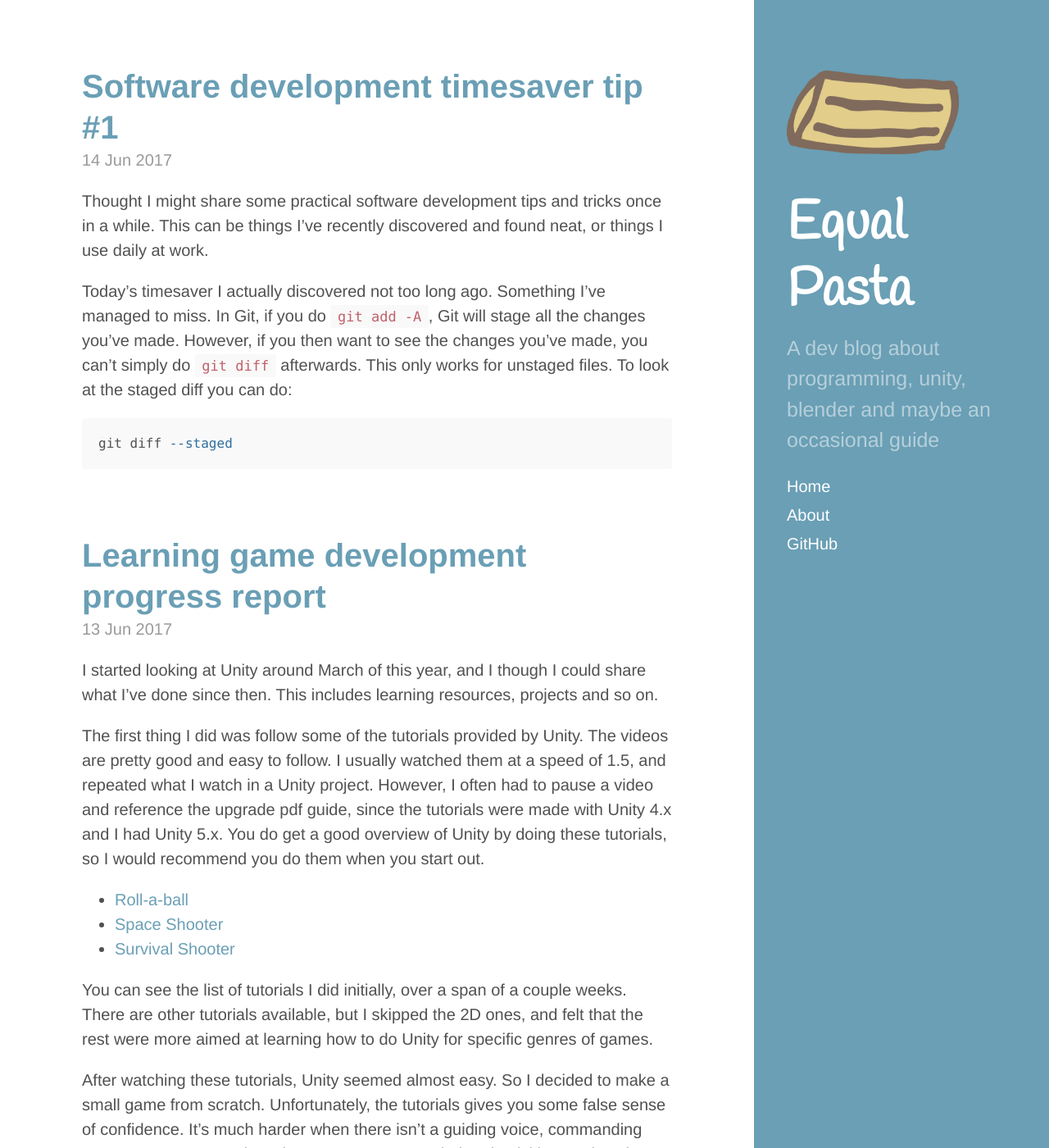
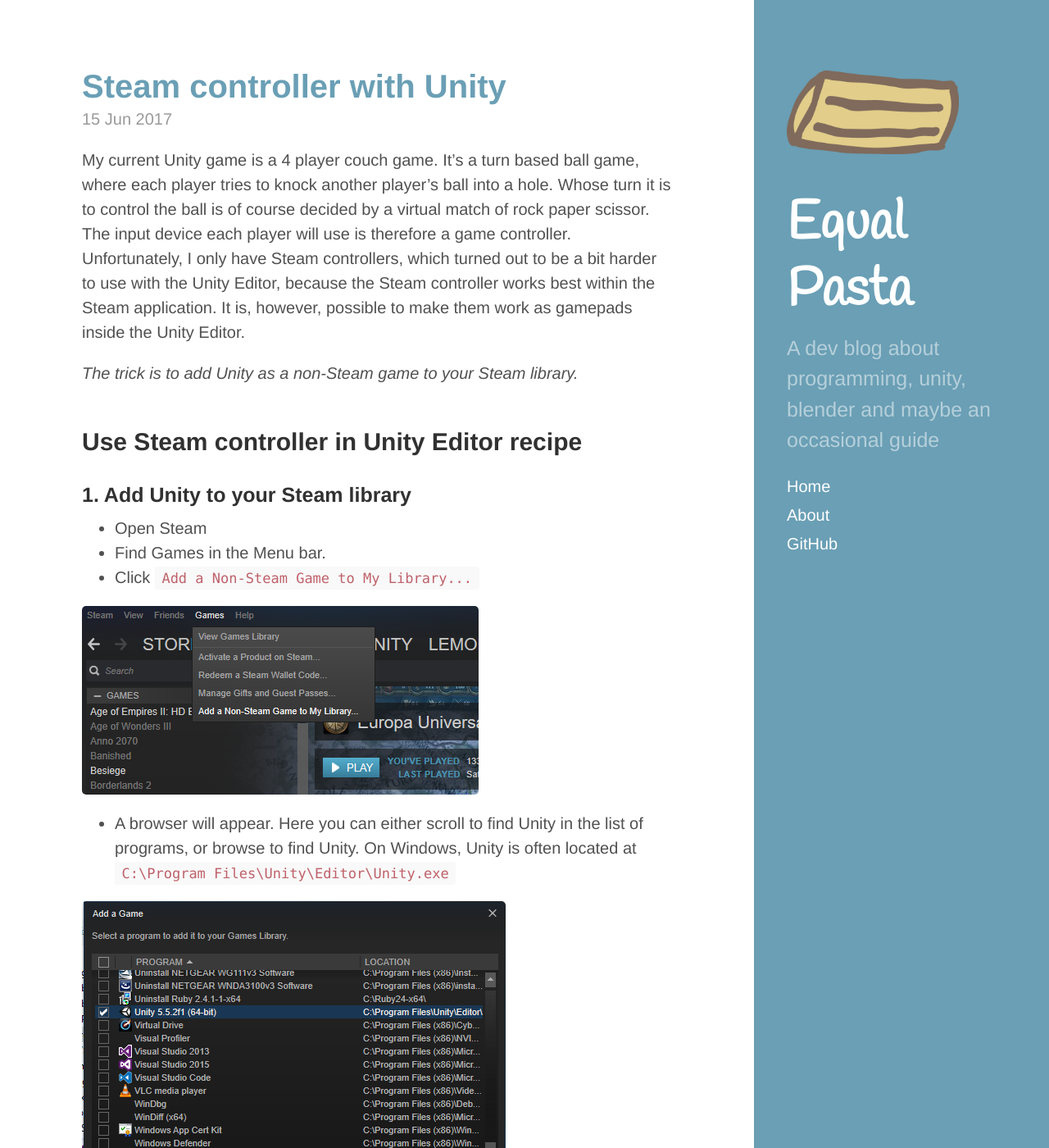
Before and after one commit to EqualPasta/blog, a Jekyll site: the page built from index.html, in a window 1280 px wide and 1400 px high. Shown: the whole window at 82% size. Built offline with Jekyll 4.4.1, drawn with Linux system fonts in a browser that asks for light colours; the list of posts is cut into pages by our own code; some of the changed text lies outside the part shown.

Commit message:
Post about steam controller and unity editor

```diff
--- a/_posts/2017/2017-06-13-game-dev-progress-report.markdown
+++ b/_posts/2017/2017-06-13-game-dev-progress-report.markdown
@@ -40,7 +40,7 @@
 * Tweaked around with physics
 * More advanced camera. Set new targets, rotate camera and zoom.
 
-![Golf game]({{ site.url }}/assets/game-dev-progress-report/golfgame.png)
+![Golf game](/assets/2017/game-dev-progress-report/golfgame.png)
 
 Lately, I've been trying to learn 3D modelling in Blender, because the *not-so-small-anymore* game requires some custom 3D props now. This is an almost new area for me, at least Blender is. Again I started by doing some tutorial videos on YouTube, but found them not helpful at all. Blender is confusing, especially when you start off with tutorials that assume some existing knowledge of blender's layout and shortcuts. I therefore, bought a heavily discounted Blender course at [Udemy](https://www.udemy.com/blendertutorial/learn/v4/overview). This is a comprehensive course, and contains, like, 48 hours of material. So, making a couple of simple 3D props, quickly evolved to a much bigger project.
 
--- /dev/null
+++ b/_posts/2017/2017-06-15-steam-controller-with-unity.markdown
@@ -0,0 +1,40 @@
+---
+layout: post
+title: Steam controller with Unity
+date: '2017-06-15 21:51'
+---
+
+My current Unity game is a 4 player couch game. It's a turn based ball game, where each player tries to knock another player's ball into a hole. Whose turn it is to control the ball is of course decided by a virtual match of rock paper scissor. The input device each player will use is therefore a game controller. Unfortunately, I only have Steam controllers, which turned out to be a bit harder to use with the Unity Editor, because the Steam controller works best within the Steam application. It is, however, possible to make them work as gamepads inside the Unity Editor.
+
+*The trick is to add Unity as a non-Steam game to your Steam library.*
+<br/>
+<br/>
+## Use Steam controller in Unity Editor recipe
+### 1. Add Unity to your Steam library
+* Open Steam
+* Find Games in the Menu bar.
+* Click `Add a Non-Steam Game to My Library...`
+
+![Add non-steam game to Steam](/assets/2017/steam-controller-with-unity/steam-add-game.png)
+
+* A browser will appear. Here you can either scroll to find Unity in the list of programs, or browse to find Unity. On Windows, Unity is often located at `C:\Program Files\Unity\Editor\Unity.exe`
+
+![Add Unity to library](/assets/2017/steam-controller-with-unity/steam-add-library.png)
+<br>
+## 2. Configure the Steam controller
+* After you've added Unity to your Steam library, open `Big Picture`.
+* Make sure your Steam controller is on, and connected to Steam.
+* Find Unity in the library, and open it.
+* Then, open `Controller Configuration`
+
+![Start Unity from Steam library](/assets/2017/steam-controller-with-unity/steam-controller-configuration.png)
+
+* Change the controller configuration to `Gamepad`. The configuration can be found in `Templates`.
+
+![Start Unity from Steam library](/assets/2017/steam-controller-with-unity/gamepad-configuration.png)
+<br>
+## 3. Open Unity from Steam
+* Then you're done. You are now able to use your Steam Controller as a regular joystick input device inside the Unity Editor. Just remember to open Unity from your Steam library.
+
+
+![Steam Unity demonstration](/assets/2017/steam-controller-with-unity/demo.gif)
```
Also changed, not shown: assets/2017/game-dev-progress-report/golfgame.png (renamed from assets/game-dev-progress-report/golfgame.png), assets/2017/steam-controller-with-unity/gamepad-configuration.png (added), assets/2017/steam-controller-with-unity/start-unity.png (added), assets/2017/steam-controller-with-unity/steam-add-game.png (added), assets/2017/steam-controller-with-unity/steam-add-library.png (added), assets/2017/steam-controller-with-unity/steam-controller-configuration.png (added), 1 other file.
